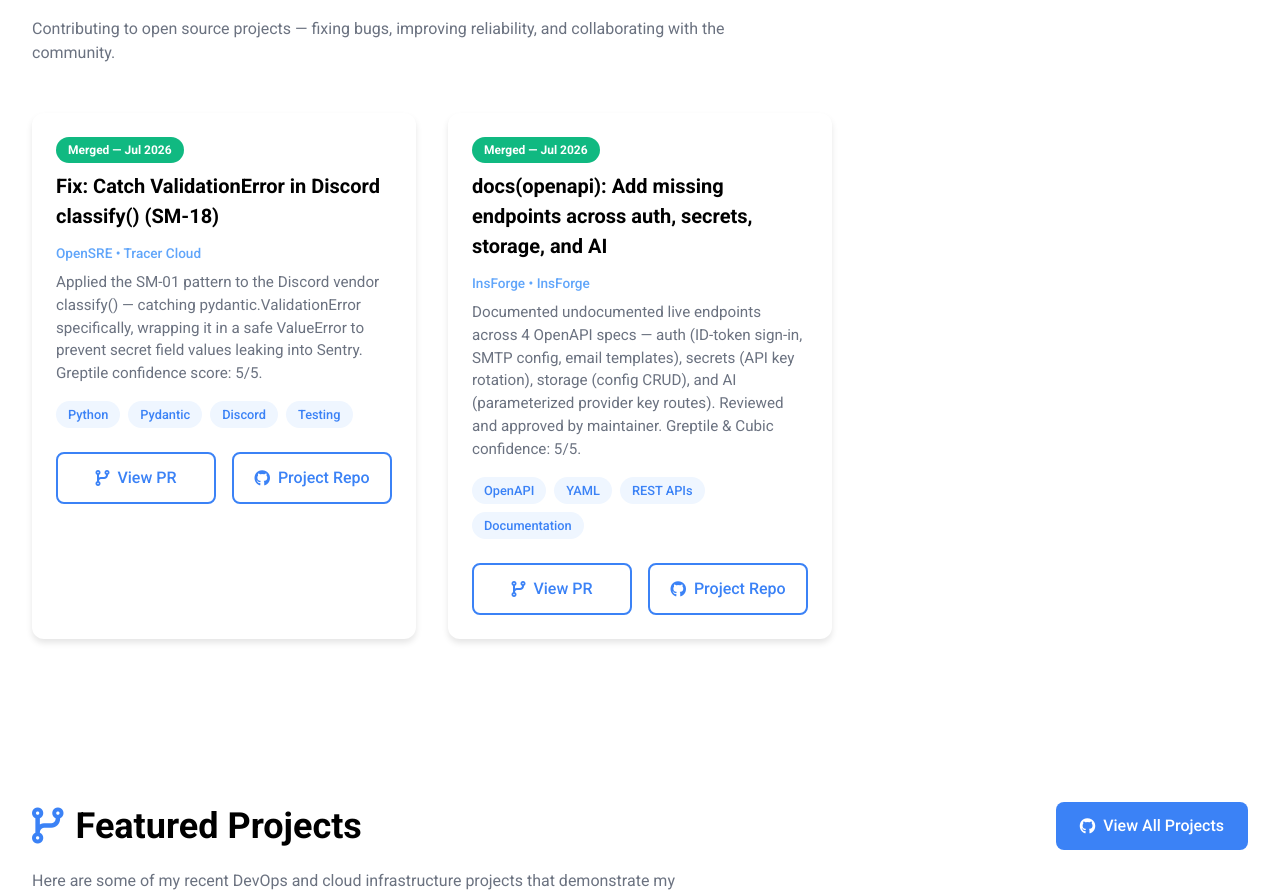
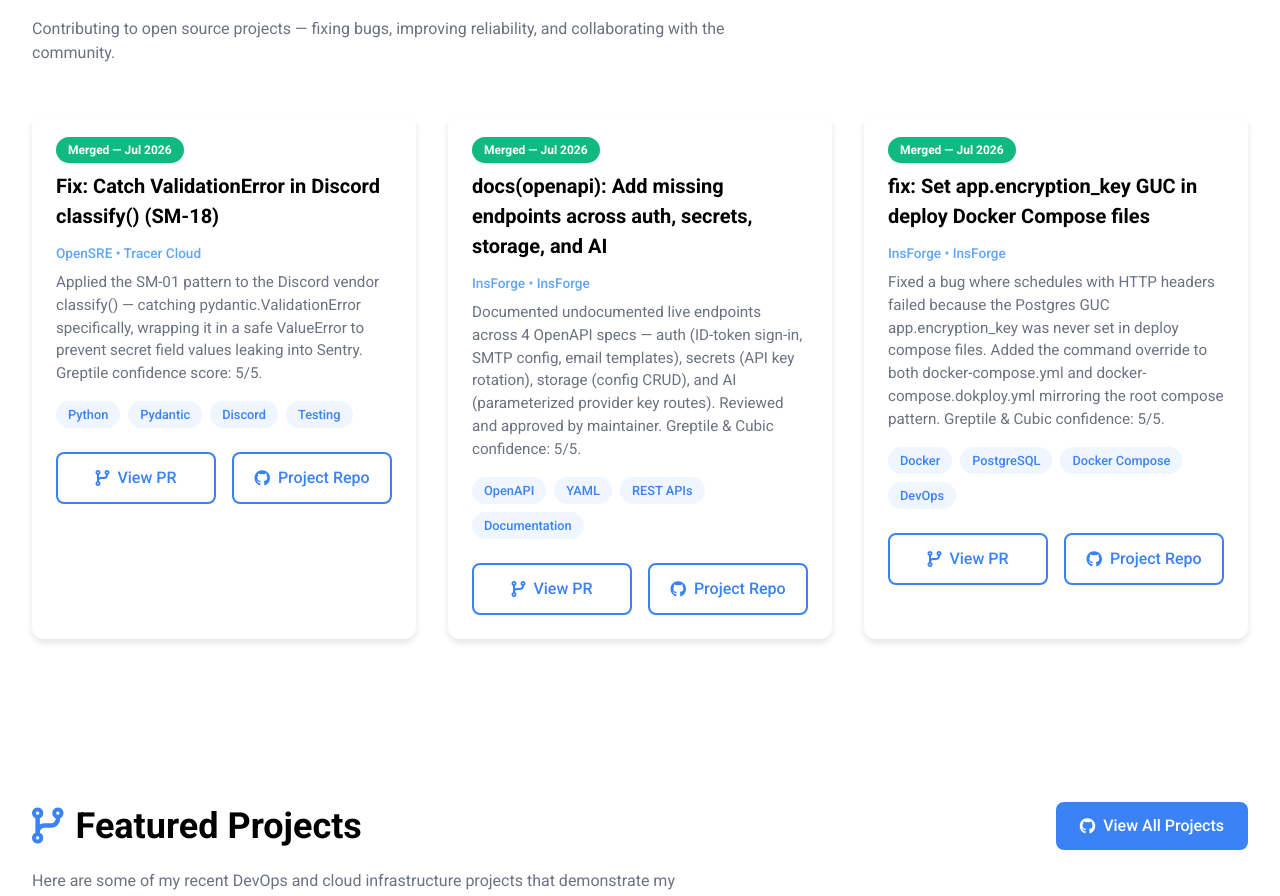
Before and after one commit to bowale01/Adebowale-myportfoliopage-app, a React (Create React App) app: page / in a window 1280 px wide. Shown: the part 3837-4733 px from the top of the page. Built offline with nearby package versions, Linux system fonts and the light colour scheme.

Commit message:
Add InsForge encryption-key GUC fix to Open Source section

```diff
--- a/src/Pages/Home/OpenSource.jsx
+++ b/src/Pages/Home/OpenSource.jsx
@@ -26,6 +26,18 @@ export default function OpenSource() {
       status: "Merged",
       date: "Jul 2026",
       tech: ["OpenAPI", "YAML", "REST APIs", "Documentation"]
+    },
+    {
+      id: 3,
+      project: "InsForge",
+      org: "InsForge",
+      orgUrl: "https://github.com/InsForge/InsForge",
+      title: "fix: Set app.encryption_key GUC in deploy Docker Compose files",
+      description: "Fixed a bug where schedules with HTTP headers failed because the Postgres GUC app.encryption_key was never set in deploy compose files. Added the command override to both docker-compose.yml and docker-compose.dokploy.yml mirroring the root compose pattern. Greptile & Cubic confidence: 5/5.",
+      prUrl: "https://github.com/InsForge/InsForge/pull/1780",
+      status: "Merged",
+      date: "Jul 2026",
+      tech: ["Docker", "PostgreSQL", "Docker Compose", "DevOps"]
     }
   ];
 
```
